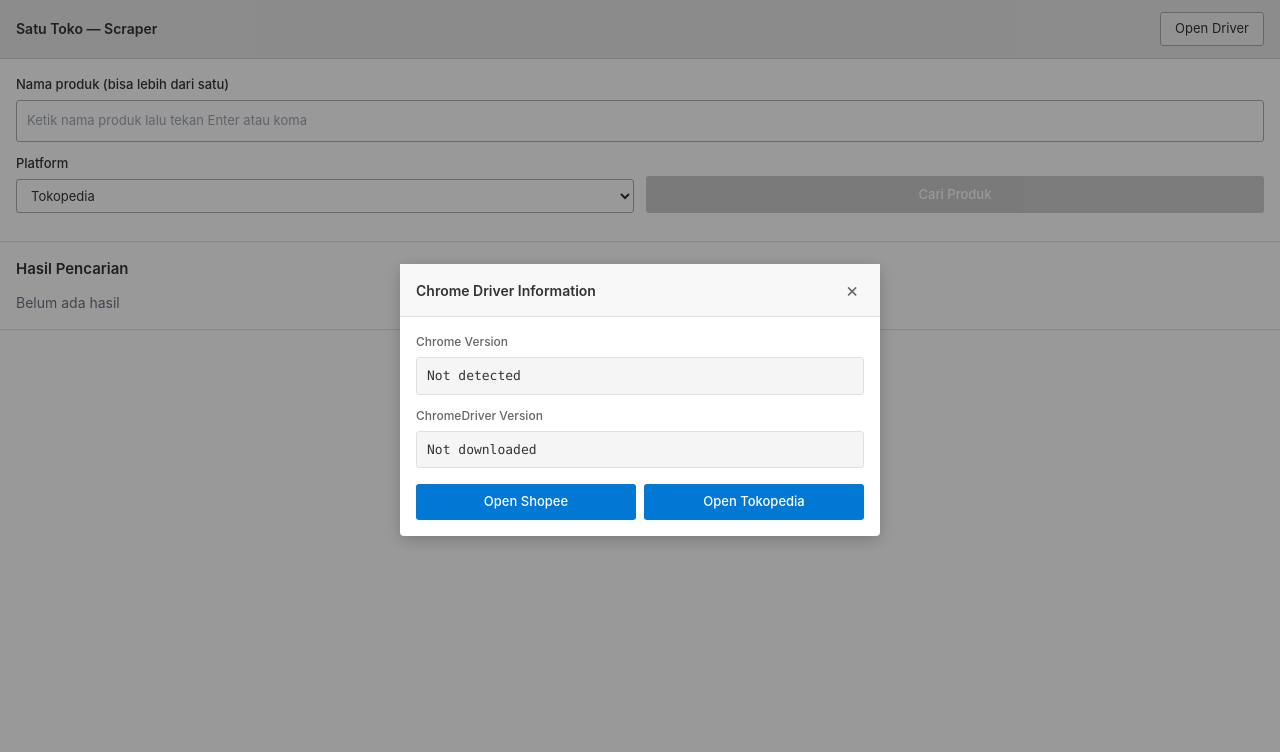
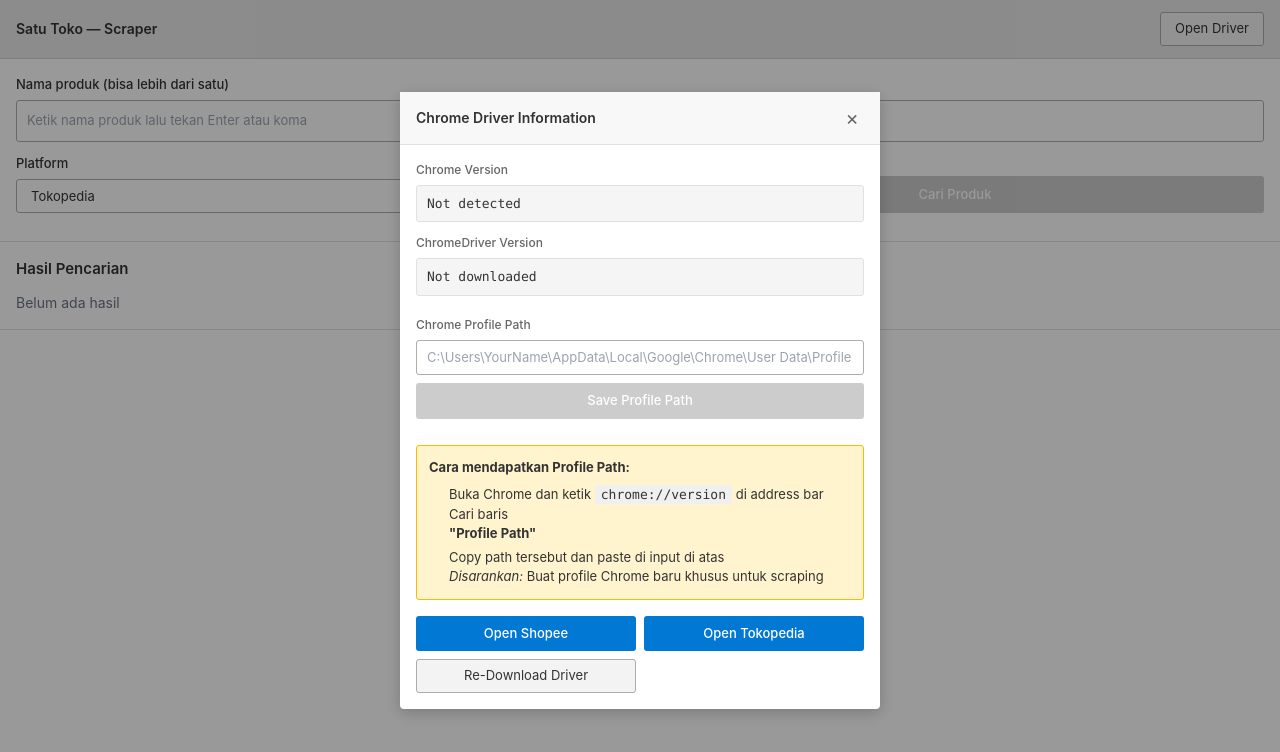
Before and after one commit to bagusindrayana/satu-toko, a React (Vite) app: page / in a window 1280 px wide. Both pictures are taken after a click on the button "Open Driver". Shown: the top 752 px of the page. Built offline with nearby package versions, Linux system fonts and the light colour scheme.

Commit message:
update ui theme, add setting for chrome profile

```diff
--- a/src/App.jsx
+++ b/src/App.jsx
@@ -18,6 +18,8 @@ function App() {
   const [expandedQueries, setExpandedQueries] = useState({}); // Track expanded queries
   const [selectedPlatform, setSelectedPlatform] = useState("tokopedia"); // Default to tokopedia
   const [showCopyNotification, setShowCopyNotification] = useState(false); // Track copy notification
+  const [chromeProfilePath, setChromeProfilePath] = useState(""); // Chrome profile path
+  const [profileSaving, setProfileSaving] = useState(false); // Track save state
   const inputRef = useRef(null);
   const listenersRef = useRef([]);
 
@@ -106,6 +108,29 @@ function App() {
     // Show modal instead of opening folder directly
     setShowDriverModal(true);
     loadChromeInfo();
+    loadChromeProfilePath();
+  }
+
+  async function loadChromeProfilePath() {
+    try {
+      const path = await invoke("get_chrome_profile_path");
+      setChromeProfilePath(path || "");
+    } catch (e) {
+      console.error("Failed to load Chrome profile path:", e);
+    }
+  }
+
+  async function saveChromeProfilePath() {
+    try {
+      setProfileSaving(true);
+      await invoke("set_chrome_profile_path", { path: chromeProfilePath });
+      alert("Chrome profile path saved successfully!");
+    } catch (e) {
+      console.error(e);
+      alert("Failed to save Chrome profile path: " + String(e));
+    } finally {
+      setProfileSaving(false);
+    }
   }
 
   async function onReDownload() {
@@ -234,6 +259,41 @@ function App() {
                   </div>
                 )}
 
+                <div className="info-grid" style={{ marginTop: '20px' }}>
+                  <div className="info-item">
+                    <label className="info-label">Chrome Profile Path</label>
+                    <div style={{ marginBottom: '8px' }}>
+                      <input
+                        type="text"
+                        value={chromeProfilePath}
+                        onChange={(e) => setChromeProfilePath(e.target.value)}
+                        placeholder="C:\Users\YourName\AppData\Local\Google\Chrome\User Data\Profile 1"
+                        className="form-select"
+                        style={{ width: '100%', marginBottom: '8px' }}
+                      />
+                      <button
+                        onClick={saveChromeProfilePath}
+                        disabled={profileSaving || !chromeProfilePath.trim()}
+                        className="btn-primary"
+                        style={{ width: '100%' }}
+                      >
+                        {profileSaving ? 'Saving...' : 'Save Profile Path'}
+                      </button>
+                    </div>
+                    <div className="warning-box" style={{ marginTop: '12px', fontSize: '13px' }}>
+                      <div className="warning-content">
+                        <strong>Cara mendapatkan Profile Path:</strong>
+                        <ol style={{ marginTop: '8px', marginBottom: '0', paddingLeft: '20px' }}>
+                          <li>Buka Chrome dan ketik <code style={{ background: '#f0f0f0', padding: '2px 6px', borderRadius: '3px' }}>chrome://version</code> di address bar</li>
+                          <li>Cari baris <strong>"Profile Path"</strong></li>
+                          <li>Copy path tersebut dan paste di input di atas</li>
+                          <li><em>Disarankan:</em> Buat profile Chrome baru khusus untuk scraping</li>
+                        </ol>
+                      </div>
+                    </div>
+                  </div>
+                </div>
+
                 <div className="modal-actions">
                   <button
                     onClick={onOpenShopee}
@@ -248,6 +308,13 @@ function App() {
                     className="btn-primary"
                   >
                     Open Tokopedia
+                  </button>
+                  <button
+                    onClick={onReDownload}
+                    disabled={infoLoading}
+                    className="btn-secondary"
+                  >
+                    Re-Download Driver
                   </button>
                 </div>
               </div>
```
Also changed, not shown: 2 other files (tests, documents, lock files or other folders).
